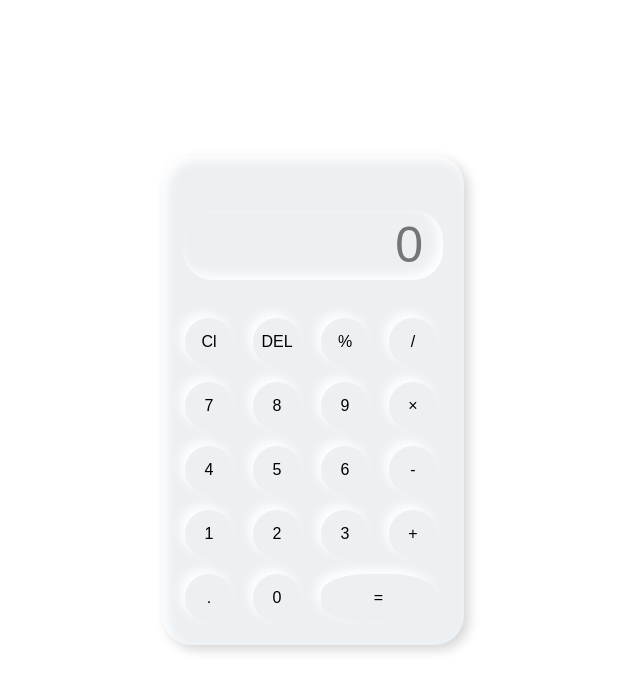
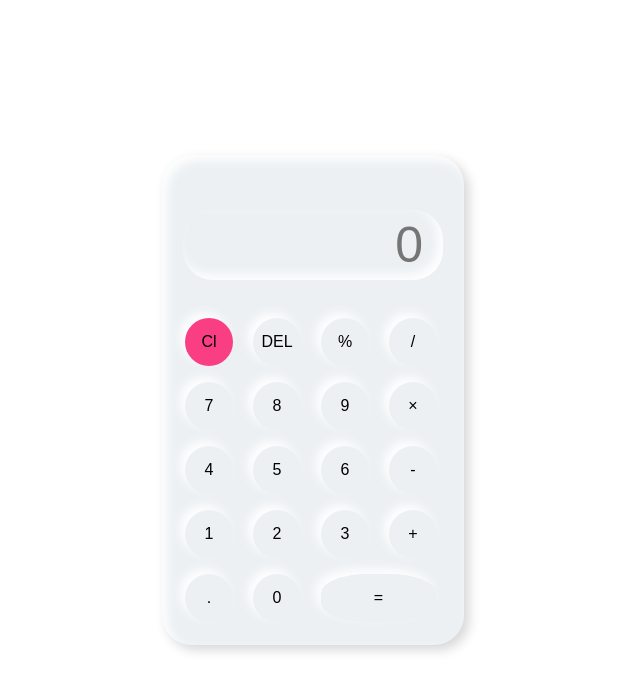
Before and after one commit to shafin1227/simple-calculator, a plain HTML site: page index.html in a window 1280 px wide. In both pictures the pointer is over the button "Cl". Shown: the whole page, without its empty margins (327-967 px from the left). Drawn offline with Linux system fonts and the light colour scheme.

Commit message:
Update style.css

```diff
--- a/style.css
+++ b/style.css
@@ -70,6 +70,11 @@ box-shadow:  -5px -5px 12px #ffffff;
 
 
 }
+button:hover{
+background-color:  rgb(250, 62, 131);
+
+
+}
 
 .equal{
 width: 115px;
```
